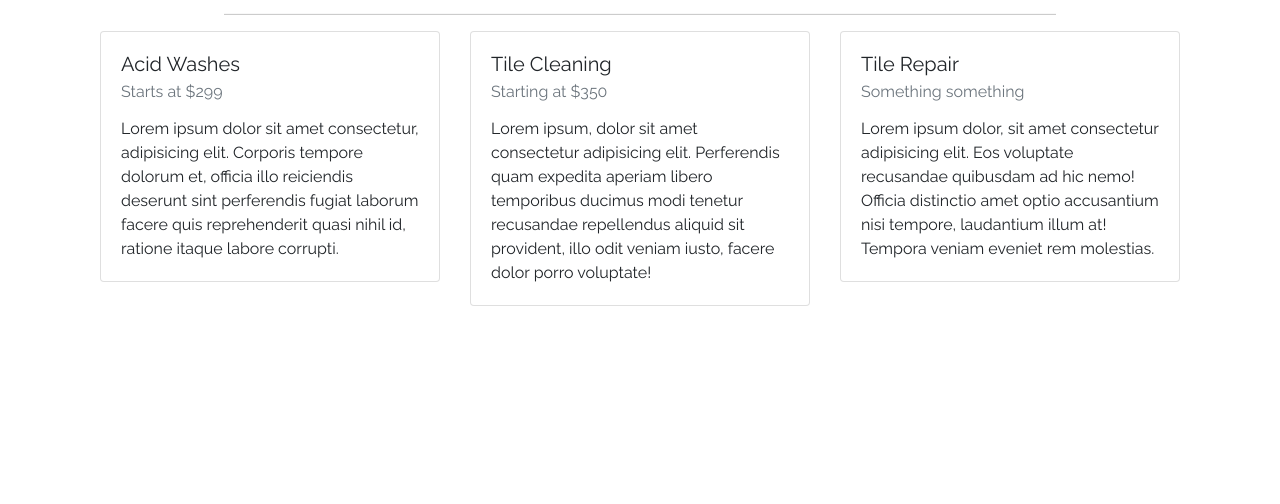
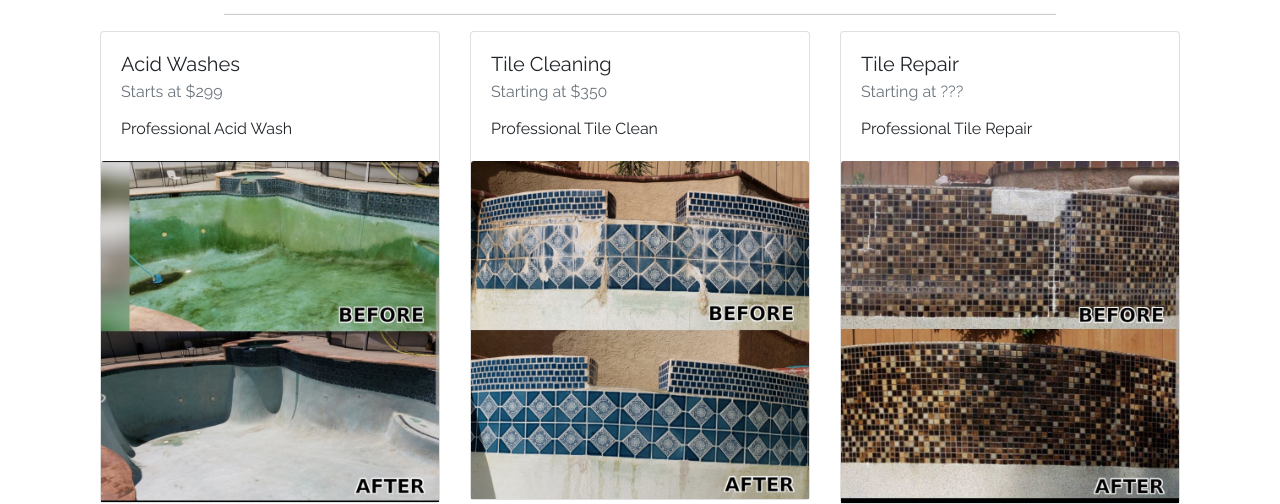
Before and after one commit to nicholas-gingerella/legacypools, a plain HTML site: page index.html in a window 1280 px wide. Shown: the part 485-989 px from the top of the page. Before the commit the page ends 800 px from the top, so only its background shows below. Drawn offline with nearby package versions, Linux system fonts and the light colour scheme.

Commit message:
Update service cards with pictures and size styling

```diff
--- a/index.html
+++ b/index.html
@@ -56,31 +56,36 @@
 		</div>
 	</div>
 	<div class="card-group">
-					<div class="col-lg-4">
+					<div class="col-md-4">
 						<div class="card">
 							<div class="card-body">
 								<h5 class="card-title">Acid Washes</h5>
 								<h6 class="card-subtitle text-muted">Starts at $299</h6>
-								<p class="card-text mt-3">Lorem ipsum dolor sit amet consectetur, adipisicing elit. Corporis tempore dolorum et, officia illo reiciendis deserunt sint perferendis fugiat laborum facere quis reprehenderit quasi nihil id, ratione itaque labore corrupti.</p>
+								<p class="card-text mt-3">Professional Acid Wash</p>
 							</div>
+							<img src="assets/img/beforeafter_acidwash.png" class="card-img-top" alt="...">
 						</div>
 					</div>
-						<div class="col-lg-4">
+
+						<div class="col-md-4 my-3 my-md-0">
 							<div class="card">
 								<div class="card-body">
 									<h5 class="card-title">Tile Cleaning</h5>
 									<h6 class="card-subtitle text-muted">Starting at $350</h6>
-									<p class="card-text mt-3">Lorem ipsum, dolor sit amet consectetur adipisicing elit. Perferendis quam expedita aperiam libero temporibus ducimus modi tenetur recusandae repellendus aliquid sit provident, illo odit veniam iusto, facere dolor porro voluptate!</p>
+									<p class="card-text mt-3">Professional Tile Clean</p>
 								</div>
+								<img src="assets/img/beforeafter_tilecleaning.png" class="card-img-top" alt="...">
 							</div>
 						</div>
-						<div class="col-lg-4">
+						<div class="col-md-4">
 							<div class="card">
 								<div class="card-body">
 									<h5 class="card-title">Tile Repair</h5>
-									<h6 class="card-subtitle text-muted">Something something</h6>
-									<p class="card-text mt-3">Lorem ipsum dolor, sit amet consectetur adipisicing elit. Eos voluptate recusandae quibusdam ad hic nemo! Officia distinctio amet optio accusantium nisi tempore, laudantium illum at! Tempora veniam eveniet rem molestias.</p>
+									<h6 class="card-subtitle text-muted">Starting at ???</h6>
+									<p class="card-text mt-3"> Professional Tile Repair</p>
 								</div>
+								<img src="assets/img/beforeafter_tilerepair.jpg" class="card-img-top" alt="...">
+
 							</div>
 						</div>
 	</div>
```
Also changed, not shown: assets/img/beforafter1.jpg (deleted), assets/img/beforeafter15.jpg (deleted), assets/img/beforeafter19.jpg (deleted), assets/img/beforeafter4.jpg (deleted), assets/img/beforeafter7.jpg (deleted), assets/img/beforeafter8.jpg (deleted), assets/img/beforeafter_acidwash.png (added), assets/img/beforeafter_tilecleaning.png (added), assets/img/beforeafter_tilerepair.jpg (added).
